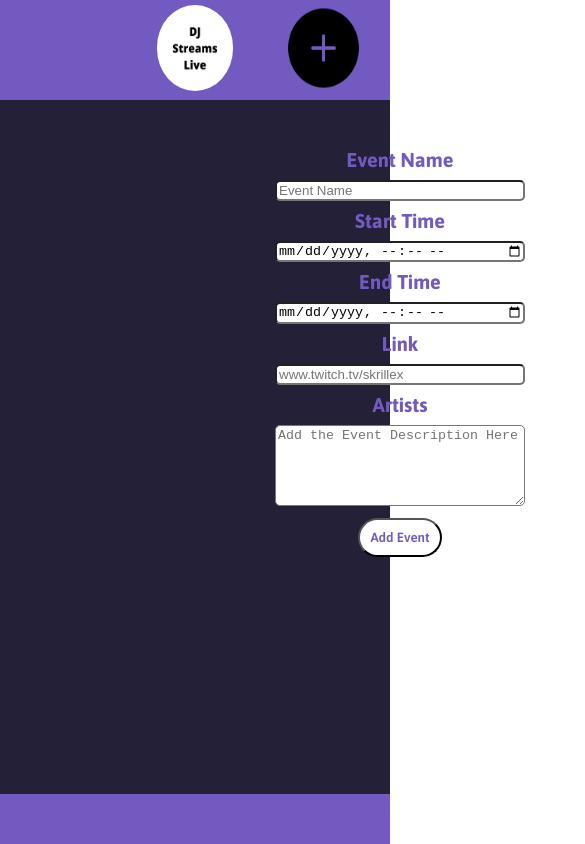
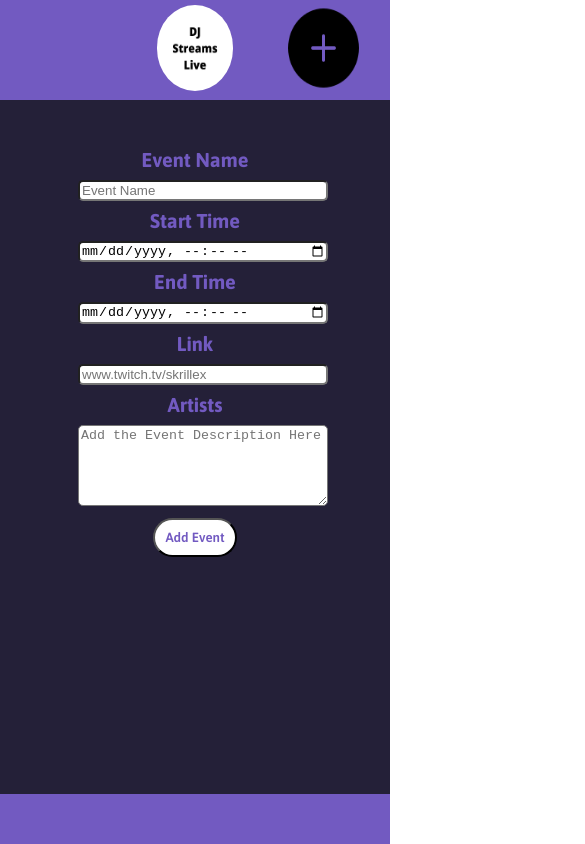
Before and after one commit to smv5047/djstreams-fe, a React (Create React App) app: page /AddEvent in a window 390 px wide. Shown: the top 844 px of the page, 585 px wide, since content can reach past the window. Built offline with nearby package versions, Linux system fonts and the light colour scheme.

Commit message:
updated mobile styling for adding events

```diff
--- a/src/components/AddEvent.scss
+++ b/src/components/AddEvent.scss
@@ -1,5 +1,5 @@
 .form-container {
-  width: 800px;
+  width: 100%;
   margin: 0 auto;
 }
 
```
